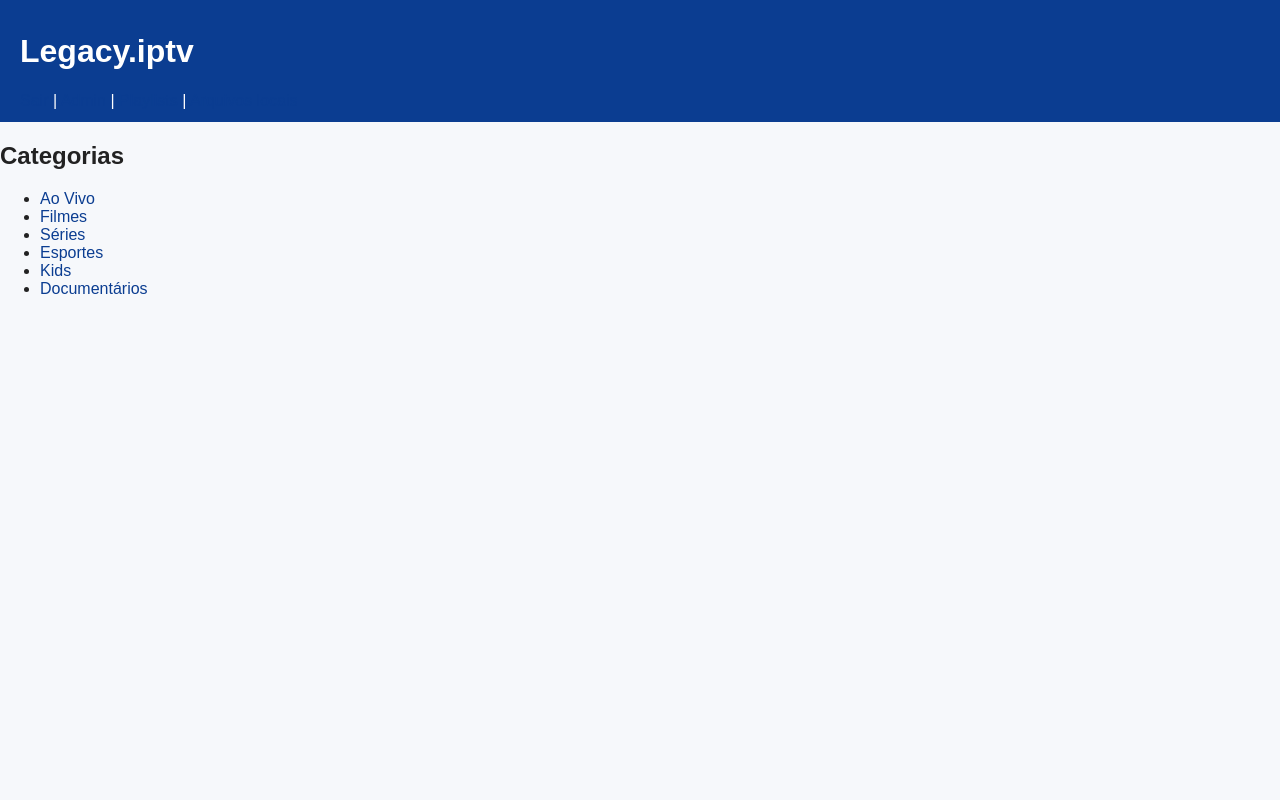
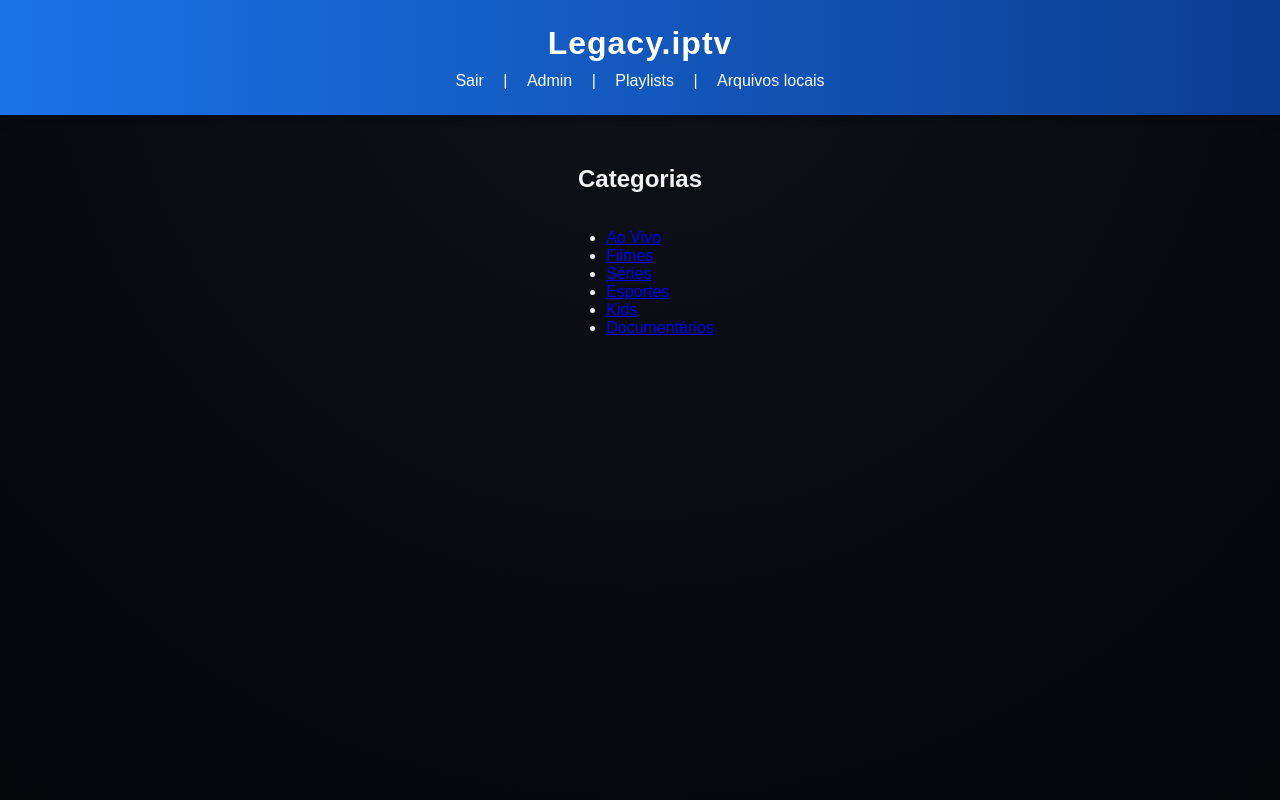
Before and after one commit to JET-SOUZA/Legacy.tv, a Flask app: page / in a window 1280 px wide. Run offline with Flask 3, Linux system fonts and the light colour scheme; a user stored in the database is signed in.

Commit message:
Update style.css

```diff
--- a/static/css/style.css
+++ b/static/css/style.css
@@ -1,6 +1,175 @@
-body { font-family: Arial, sans-serif; margin: 0; padding: 0; background: #f6f8fb; color: #222; }
-header { background:#0b3d91; color:#fff; padding: 12px 20px; }
-a { color: #0b3d91; text-decoration: none; }
-.flash { background: #ffd; padding: 8px; border: 1px solid #e6e6a8; margin: 8px 0; }
-input { padding:8px; margin:6px 0; }
-button { padding:8px 12px; }
+/* ===== JET IPTV Premium Style ===== */
+
+/* Base */
+body {
+    margin: 0;
+    padding: 0;
+    font-family: 'Poppins', sans-serif;
+    background: radial-gradient(circle at top, #0e1117, #050608);
+    color: #f2f2f2;
+    min-height: 100vh;
+    display: flex;
+    flex-direction: column;
+    align-items: center;
+}
+
+/* Cabeçalho */
+header {
+    background: linear-gradient(90deg, #1a73e8, #0b3d91);
+    color: #fff;
+    width: 100%;
+    padding: 25px 0;
+    text-align: center;
+    box-shadow: 0 3px 15px rgba(0,0,0,0.3);
+}
+
+header h1 {
+    margin: 0;
+    font-size: 2rem;
+    letter-spacing: 1px;
+}
+
+nav {
+    margin-top: 10px;
+}
+
+nav a {
+    color: #fff;
+    text-decoration: none;
+    margin: 0 15px;
+    font-weight: 500;
+    font-size: 1rem;
+    transition: 0.3s;
+}
+
+nav a:hover {
+    color: #00d9ff;
+}
+
+/* Container principal */
+main {
+    flex: 1;
+    width: 100%;
+    max-width: 1000px;
+    padding: 30px;
+    display: flex;
+    flex-direction: column;
+    align-items: center;
+}
+
+/* Cards (como no Smarters) */
+.cards-container {
+    display: grid;
+    grid-template-columns: repeat(auto-fit, minmax(220px, 1fr));
+    gap: 20px;
+    width: 100%;
+    margin-top: 20px;
+}
+
+.card {
+    background: linear-gradient(145deg, #1c1f26, #101317);
+    border-radius: 16px;
+    text-align: center;
+    padding: 25px 15px;
+    box-shadow: 0 4px 10px rgba(0,0,0,0.4);
+    transition: transform 0.3s, box-shadow 0.3s;
+}
+
+.card:hover {
+    transform: translateY(-6px);
+    box-shadow: 0 6px 16px rgba(0,0,0,0.5);
+}
+
+.card img {
+    width: 100%;
+    border-radius: 12px;
+    height: 120px;
+    object-fit: cover;
+}
+
+.card h3 {
+    margin: 10px 0 5px;
+    color: #00b7ff;
+    font-weight: 600;
+}
+
+.card p {
+    font-size: 0.9rem;
+    color: #ccc;
+}
+
+/* Botões */
+button, .btn {
+    background: linear-gradient(90deg, #00b7ff, #0072ff);
+    color: #fff;
+    border: none;
+    border-radius: 10px;
+    padding: 12px 25px;
+    font-weight: 600;
+    cursor: pointer;
+    transition: all 0.3s ease;
+}
+
+button:hover, .btn:hover {
+    background: linear-gradient(90deg, #0072ff, #00b7ff);
+    transform: scale(1.05);
+}
+
+/* Inputs e formulários */
+form {
+    background: #15181e;
+    padding: 30px;
+    border-radius: 15px;
+    box-shadow: 0 3px 12px rgba(0,0,0,0.4);
+    margin-top: 20px;
+    width: 100%;
+    max-width: 400px;
+}
+
+input {
+    width: 100%;
+    padding: 12px;
+    margin-bottom: 15px;
+    background: #1f232a;
+    border: 1px solid #2a2d34;
+    border-radius: 8px;
+    color: #fff;
+    font-size: 1rem;
+}
+
+input:focus {
+    outline: none;
+    border-color: #00b7ff;
+}
+
+/* Flash messages */
+.flash {
+    background: #fffae6;
+    color: #222;
+    padding: 10px;
+    border-radius: 8px;
+    margin: 15px auto;
+    width: 80%;
+    text-align: center;
+    font-weight: 500;
+}
+
+/* Player */
+video {
+    width: 90%;
+    max-width: 900px;
+    border-radius: 12px;
+    margin-top: 20px;
+    box-shadow: 0 4px 20px rgba(0,0,0,0.6);
+}
+
+/* Rodapé */
+footer {
+    text-align: center;
+    padding: 15px;
+    font-size: 0.9rem;
+    color: #888;
+    width: 100%;
+    background: #0b0c10;
+    border-top: 1px solid #1a1a1a;
+}
```
